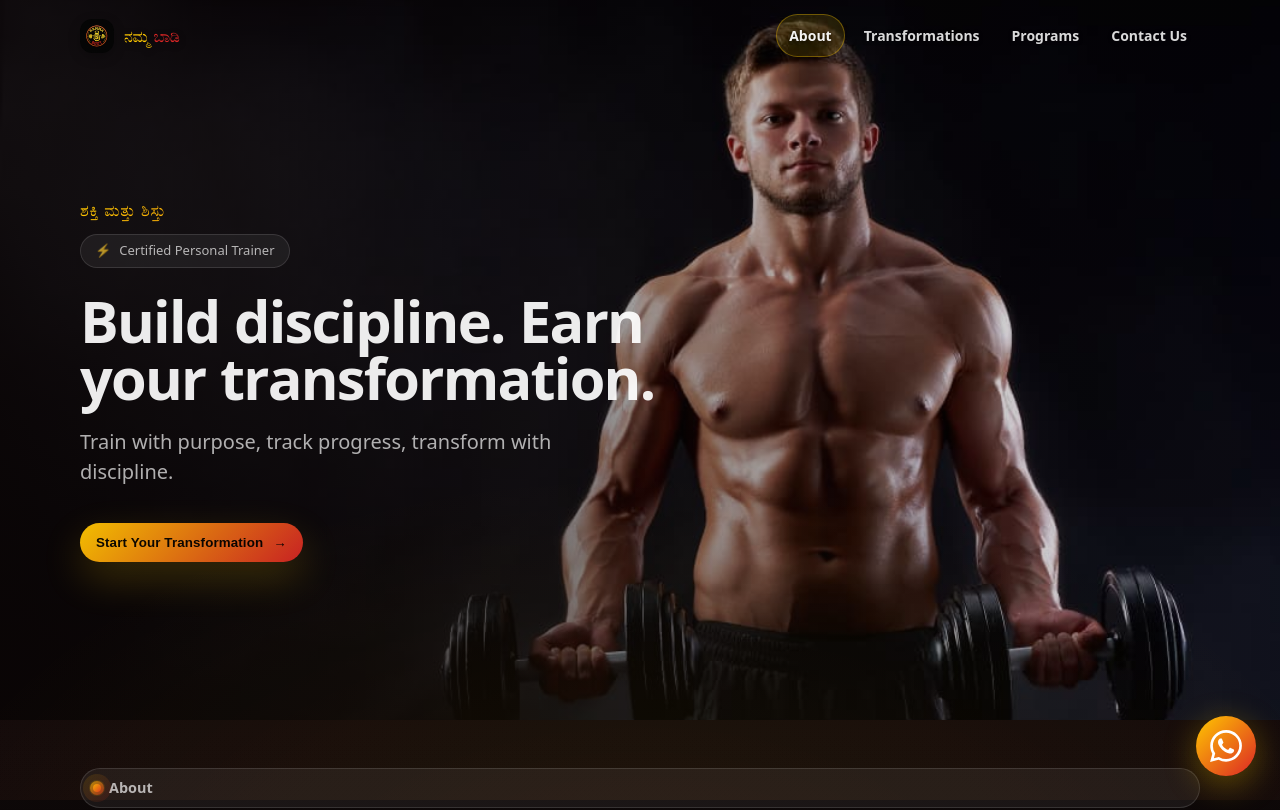
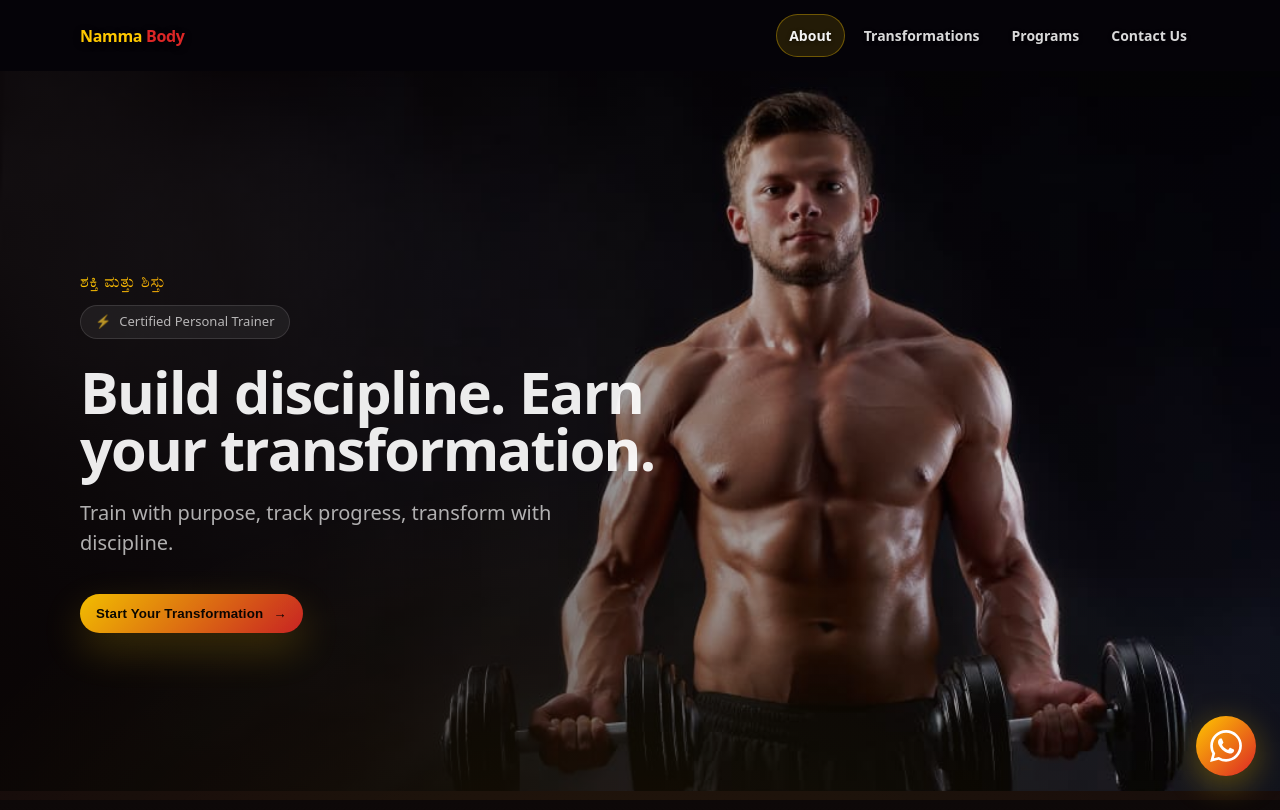
Before and after one commit to rahulreddy1665/namma_body, a React (Vite) app: page / in a window 1280 px wide. Shown: the top 810 px of the page. Built offline with nearby package versions, Linux system fonts and the light colour scheme.

Commit message:
header changes

```diff
--- a/src/components/Navbar.tsx
+++ b/src/components/Navbar.tsx
@@ -38,7 +38,7 @@ function Logo() {
       aria-label="Namma Body"
       style={{ display: 'inline-flex', alignItems: 'center', gap: 10 }}
     >
-      <img
+      {/* <img
         src={logoImage}
         alt=""
         style={{
@@ -48,7 +48,7 @@ function Logo() {
           objectFit: 'cover',
           boxShadow: '0 4px 12px rgba(0,0,0,0.25)',
         }}
-      />
+      /> */}
       <span
         className="navbar-logo-text"
         style={{
@@ -57,8 +57,8 @@ function Logo() {
           textShadow: '0 2px 8px rgba(0,0,0,0.3)',
         }}
       >
-        <span style={{ color: '#FFC800' }}>ನಮ್ಮ</span>
-        <span style={{ color: '#DC2626' }}> ಬಾಡಿ</span>
+        <span style={{ color: '#FFC800' }}>Namma</span>
+        <span style={{ color: '#DC2626' }}> Body</span>
       </span>
     </a>
   )
@@ -79,8 +79,16 @@ export default function Navbar({ activeId }: Props) {
   }, [open])
 
   useEffect(() => {
+    const THRESHOLD = 6
+    let ticking = false
     const handleScroll = () => {
-      setScrolled(window.scrollY > 20)
+      if (!ticking) {
+        window.requestAnimationFrame(() => {
+          setScrolled(window.scrollY > THRESHOLD)
+          ticking = false
+        })
+        ticking = true
+      }
     }
     window.addEventListener('scroll', handleScroll, { passive: true })
     return () => window.removeEventListener('scroll', handleScroll)
@@ -89,29 +97,30 @@ export default function Navbar({ activeId }: Props) {
   const items = useMemo(() => NAV_ITEMS, [])
 
   return (
-    <header
-      className={`navbar ${scrolled ? 'navbar--scrolled' : 'navbar--transparent'}`}
-      style={{
-        position: scrolled ? 'sticky' : 'absolute',
+      <header
+        className={`navbar ${scrolled ? 'navbar--scrolled' : 'navbar--transparent'}`}
+        style={{
+        position: 'sticky',
         top: 0,
         left: 0,
         right: 0,
         zIndex: 50,
         backdropFilter: scrolled ? 'blur(20px) saturate(180%)' : 'blur(0px)',
         background: scrolled ? 'rgba(10,5,5,0.3)' : 'transparent',
-        borderBottom: scrolled ? '1px solid rgba(255,255,255,.08)' : 'none',
-        boxShadow: scrolled ? '0 1px 8px rgba(0,0,0,0.1)' : 'none',
-        transition: 'all 0.3s ease',
+        borderBottom: 'none',
+        boxShadow: scrolled ? '0 6px 28px rgba(0, 0, 0, 0.25)' : 'none',
+        transition: 'background 0.15s cubic-bezier(0.4, 0, 0.2, 1), backdrop-filter 0.15s cubic-bezier(0.4, 0, 0.2, 1), box-shadow 0.2s cubic-bezier(0.4, 0, 0.2, 1)',
+        willChange: 'background, backdrop-filter',
       }}
     >
       <Container>
         <div
+          className="navbar-inner"
           style={{
             display: 'flex',
             alignItems: 'center',
             justifyContent: 'space-between',
             gap: 16,
-            padding: '14px 0',
           }}
         >
           <Logo />
@@ -195,11 +204,19 @@ export default function Navbar({ activeId }: Props) {
         <style>
           {`
             .navbar--transparent {
-              background: transparent !important;
+              background: #050308 !important;
             }
             .navbar--scrolled {
               background: rgba(10,5,5,0.3) !important;
               backdrop-filter: blur(20px) saturate(180%) !important;
+            }
+            .navbar-inner {
+              padding: 14px 0;
+            }
+            @media (max-width: 640px) {
+              .navbar-inner {
+                padding: 10px 0;
+              }
             }
             @media (min-width: 860px) {
               .nav-links { display: inline-flex !important; }
--- a/src/lib/contact.ts
+++ b/src/lib/contact.ts
@@ -35,9 +35,15 @@ export async function sendContactMessage(
   const endpoint = import.meta.env.VITE_CONTACT_ENDPOINT as string | undefined
 
   if (!endpoint) {
+    // Debug: Log available env vars in development
+    if (import.meta.env.DEV) {
+      console.error('VITE_CONTACT_ENDPOINT is not set')
+      console.log('Available env vars:', Object.keys(import.meta.env).filter(key => key.startsWith('VITE_')))
+    }
+
     return {
       ok: false,
-      error: 'Contact endpoint not configured. Please set VITE_CONTACT_ENDPOINT environment variable.',
+      error: 'Contact endpoint not configured. Please set VITE_CONTACT_ENDPOINT environment variable in Netlify (Site settings → Environment variables) and redeploy.',
     }
   }
 
```
Also changed, not shown: src/components/SectionHeading.tsx (indentation only), src/sections/HeroSection.tsx (indentation only), src/sections/TransformationsSection.tsx (indentation only), 1 other file (tests, documents, lock files or other folders). Lines whose indentation alone changed are shown as unchanged.
